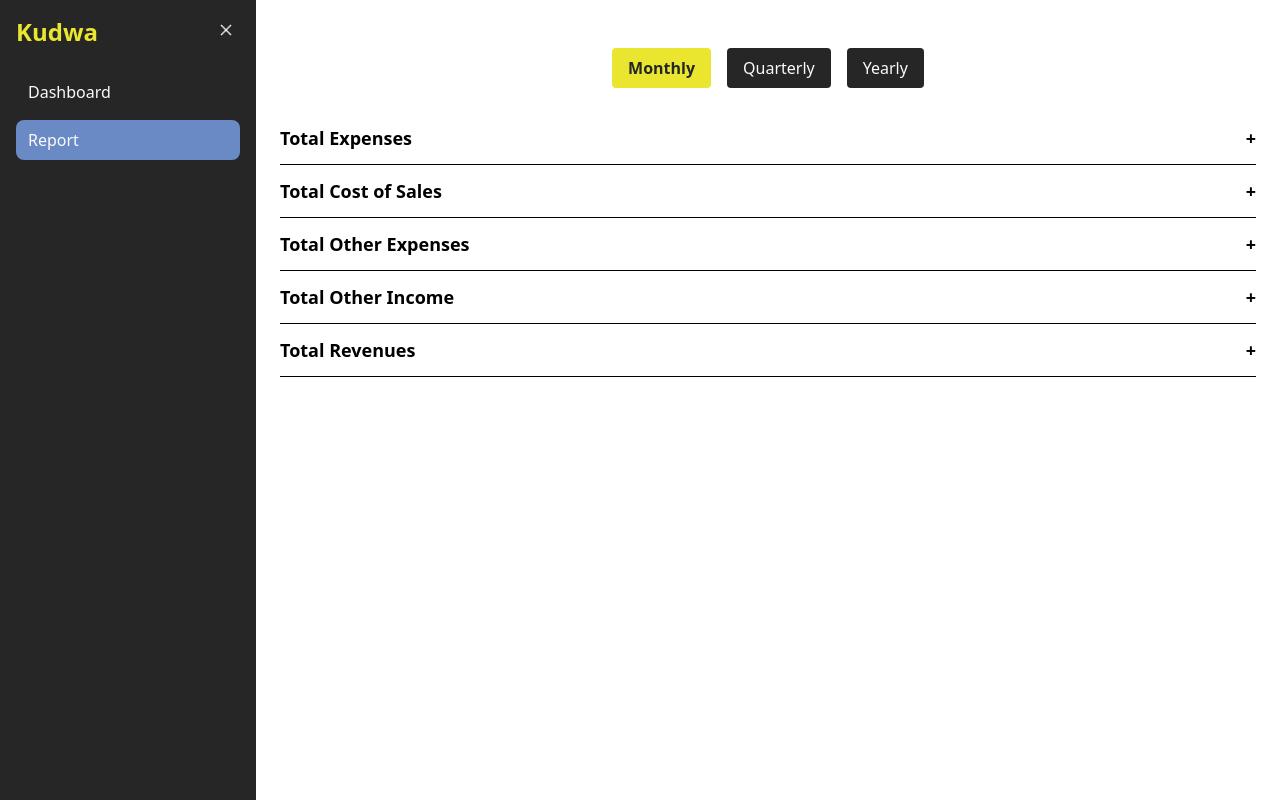
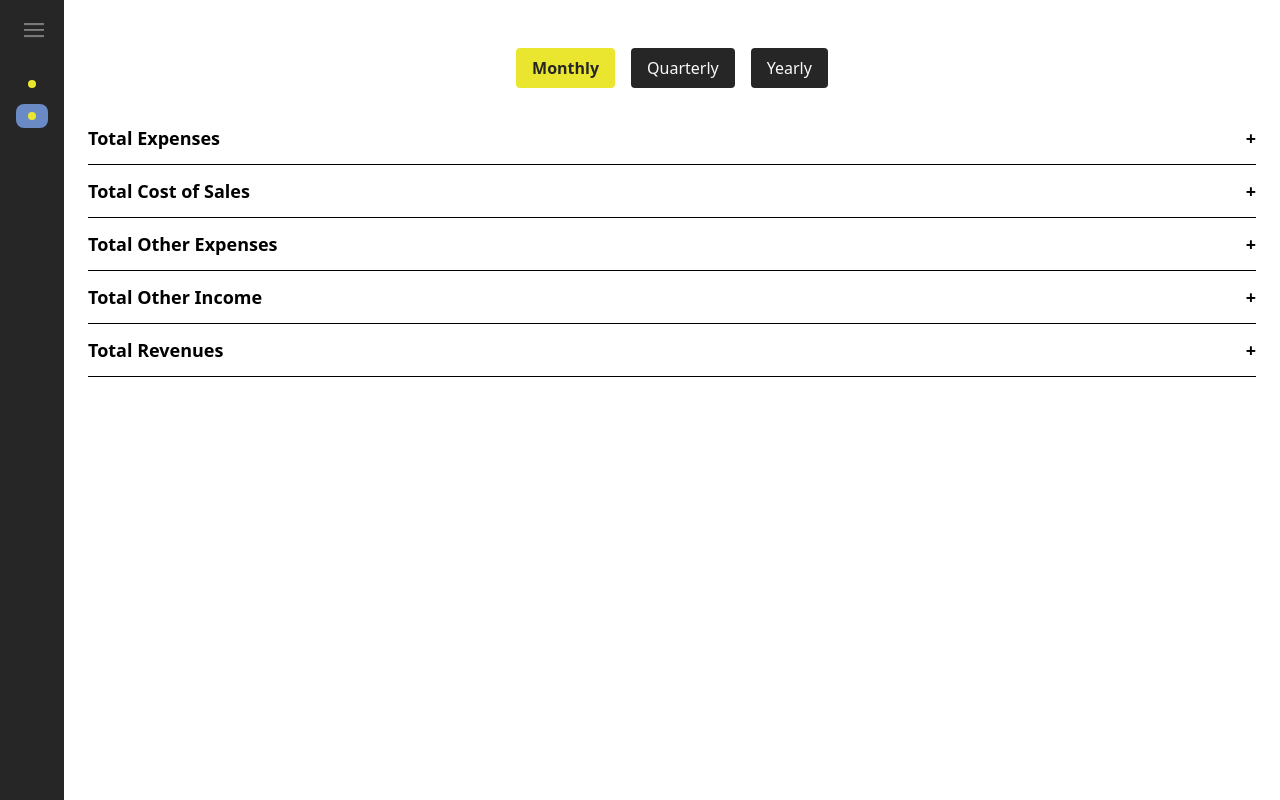
Before and after one commit to khajag12/frontend-dashboard, a Next.js app: page /report in a window 1280 px wide. Built offline with nearby package versions, Linux system fonts and the light colour scheme.

Commit message:
design fix

```diff
--- a/src/app/layout.tsx
+++ b/src/app/layout.tsx
@@ -19,7 +19,7 @@ export default function RootLayout({
         <div>
           <Sidebar />
         </div>
-        <div className="w-full h-screen overflow-auto">{children}</div>
+        <div className="w-full h-screen overflow-auto pl-16">{children}</div>
       </body>
     </html>
   );
--- a/src/components/layout/Sidebar.tsx
+++ b/src/components/layout/Sidebar.tsx
@@ -6,7 +6,7 @@ import Image from "next/image";
 
 export default function Sidebar() {
   const pathname = usePathname();
-  const [isOpen, setIsOpen] = useState(true);
+  const [isOpen, setIsOpen] = useState(false);
 
   const links = [
     { href: "/", label: "Dashboard" },
@@ -14,10 +14,16 @@ export default function Sidebar() {
   ];
 
   return (
-    <section className="relative">
+    <section>
+      <aside
+        className={`fixed top-0 left-0 min-h-screen bg-[var(--color-darkgray)] text-[var(--color-lightbg)] p-4 transition-all duration-300 ease-in-out z-50
+          ${isOpen ? "w-64" : "w-16"}
+        `}
+      >
         <button
           onClick={() => setIsOpen(!isOpen)}
           className="absolute top-5 right-5 z-50"
+          aria-label="Toggle Menu"
         >
           <Image
             src={isOpen ? "/icons/close.png" : "/icons/menu.png"}
@@ -27,11 +33,6 @@ export default function Sidebar() {
           />
         </button>
 
-      <aside
-        className={`${
-          isOpen ? "w-64" : "w-16"
-        } bg-[var(--color-darkgray)] text-[var(--color-lightbg)] min-h-screen p-4 transition-all duration-300 ease-in-out`}
-      >
         <h1
           className={`text-2xl font-bold text-[var(--color-bright)] mb-6 transition-opacity duration-300 ${
             isOpen ? "opacity-100" : "opacity-0"
--- a/src/components/report/ReportField.tsx
+++ b/src/components/report/ReportField.tsx
@@ -38,7 +38,7 @@ export default function ReportField({ field, view, labels }: Props) {
   }
 
   return (
-    <div className="py-2 border-b">
+    <div className="py-2 border-b max-h-[400px] overflow-y-auto">
       <div className="font-semibold mb-1">{field.name}</div>
       <div className="grid grid-cols-2 sm:grid-cols-4 gap-2 text-sm">
         {grouped.map((val, i) => (
```
Lines whose indentation alone changed are shown as unchanged.
